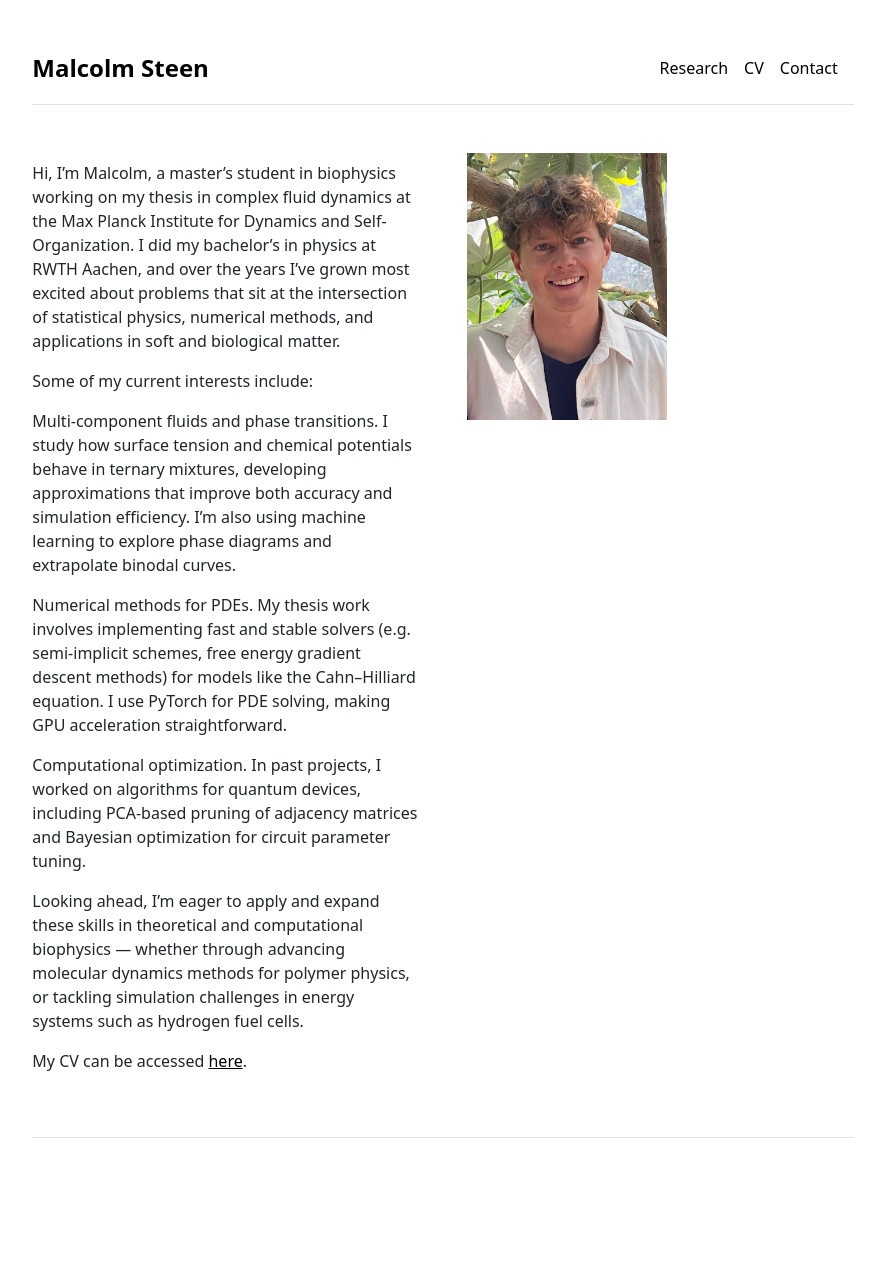
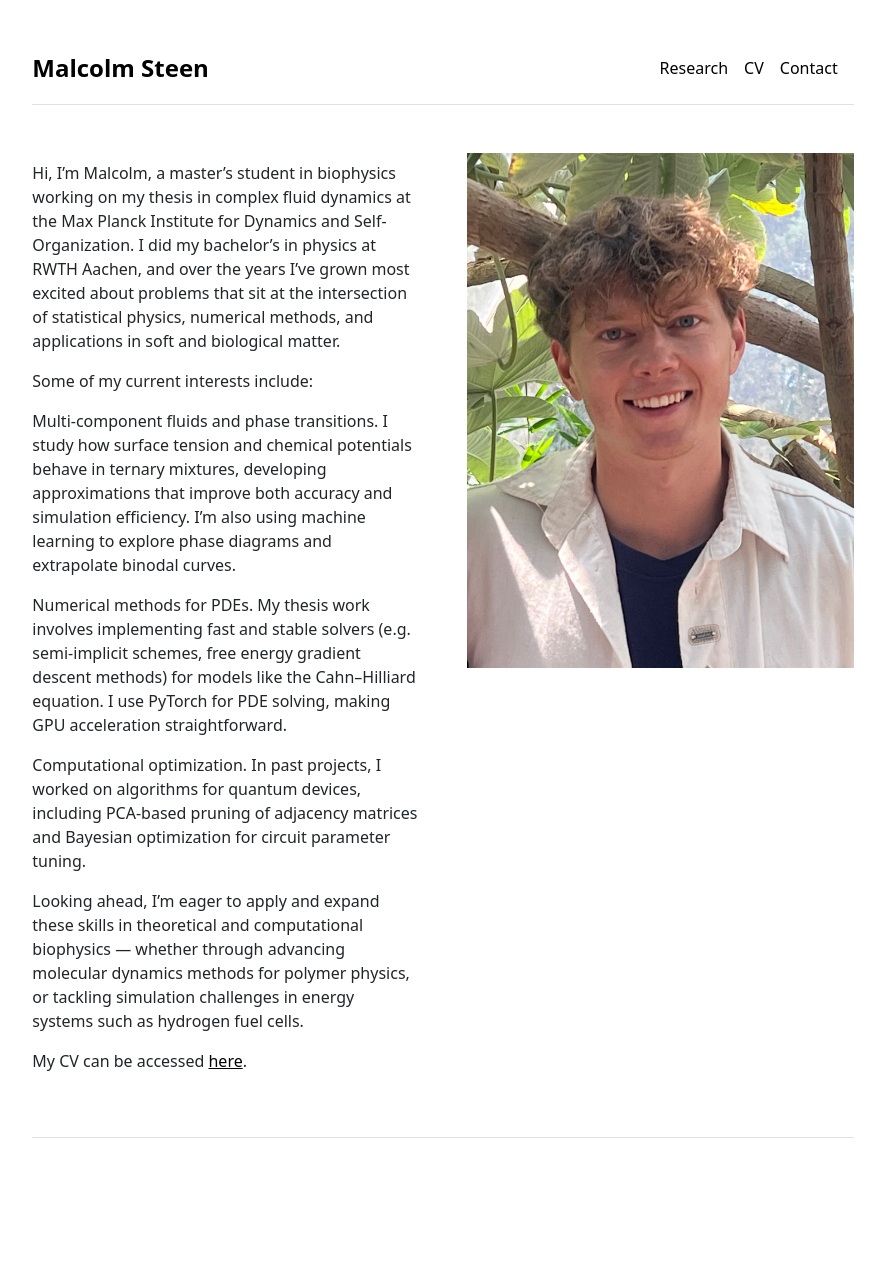
Before and after one commit to steenmalcolm/malcolmsteen, a Jekyll site: the page built from index.md, in a window 1280 px wide. Shown: the whole page, without its empty margins (197-1082 px from the left). Built offline with Jekyll 4.4.1, drawn with Linux system fonts in a browser that asks for light colours.

Commit message:
Revert to old size

```diff
--- a/_layouts/home.html
+++ b/_layouts/home.html
@@ -8,8 +8,7 @@ layout: default
     {{ content }}
   </div>
   <div class="col-md-6">
-    <img src="{{ site.github.url }}/assets/img/IMG_3789.jpg" alt="Home" class="img-fluid"
-      style="max-width: 200px; height: auto;">
+    <img src="{{ site.github.url }}/assets/img/IMG_3789.jpg" alt="Home" width="100%">
   </div>
 </div>
 
```
